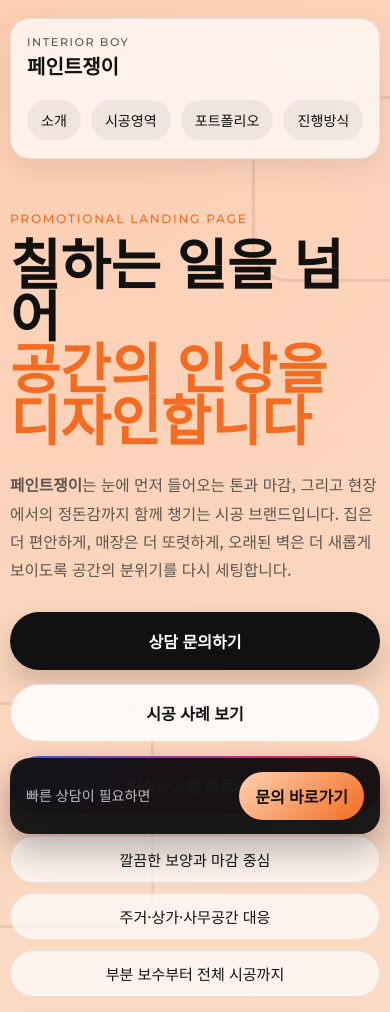
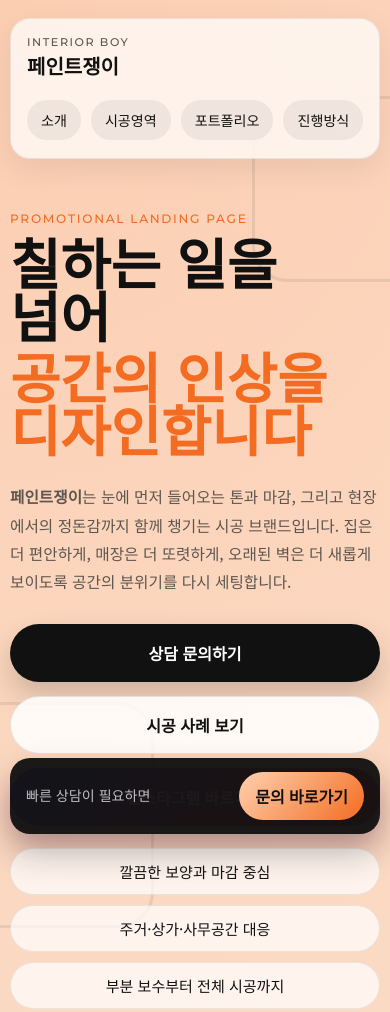
Before and after one commit to hyun2life/paintjaengi, a plain HTML site: page index.html in a window 390 px wide. Shown: the top 1012 px of the page. Drawn offline with Linux system fonts and the light colour scheme.

Commit message:
Refine hero headline wrapping

```diff
--- a/index.html
+++ b/index.html
@@ -37,8 +37,8 @@
         <div class="hero-copy">
           <p class="eyebrow">PROMOTIONAL LANDING PAGE</p>
           <h1>
-            칠하는 일을 넘어
-            <span>공간의 인상을 디자인합니다</span>
+            <span class="headline-top">칠하는 일을 넘어</span>
+            <span class="headline-accent">공간의 인상을 디자인합니다</span>
           </h1>
           <p class="hero-text">
             <strong>페인트쟁이</strong>는 눈에 먼저 들어오는 톤과 마감, 그리고 현장에서의
--- a/styles.css
+++ b/styles.css
@@ -151,13 +151,25 @@ body::after {
 }
 
 .hero h1 {
-  max-width: 11ch;
+  max-width: 9.5em;
   font-size: clamp(3.2rem, 7vw, 6.1rem);
+  line-height: 0.94;
+  word-break: keep-all;
+  overflow-wrap: normal;
 }
 
 .hero h1 span {
   display: block;
+}
+
+.headline-top {
+  max-width: 5.5em;
+}
+
+.headline-accent {
   color: var(--accent);
+  max-width: 5.8em;
+  margin-top: 0.14em;
 }
 
 .hero-text,
@@ -691,7 +703,12 @@ body::after {
   .hero h1 {
     max-width: none;
     font-size: clamp(2.7rem, 14vw, 4.4rem);
-    line-height: 0.95;
+    line-height: 0.97;
+  }
+
+  .headline-top,
+  .headline-accent {
+    max-width: none;
   }
 
   .hero-text {
```
